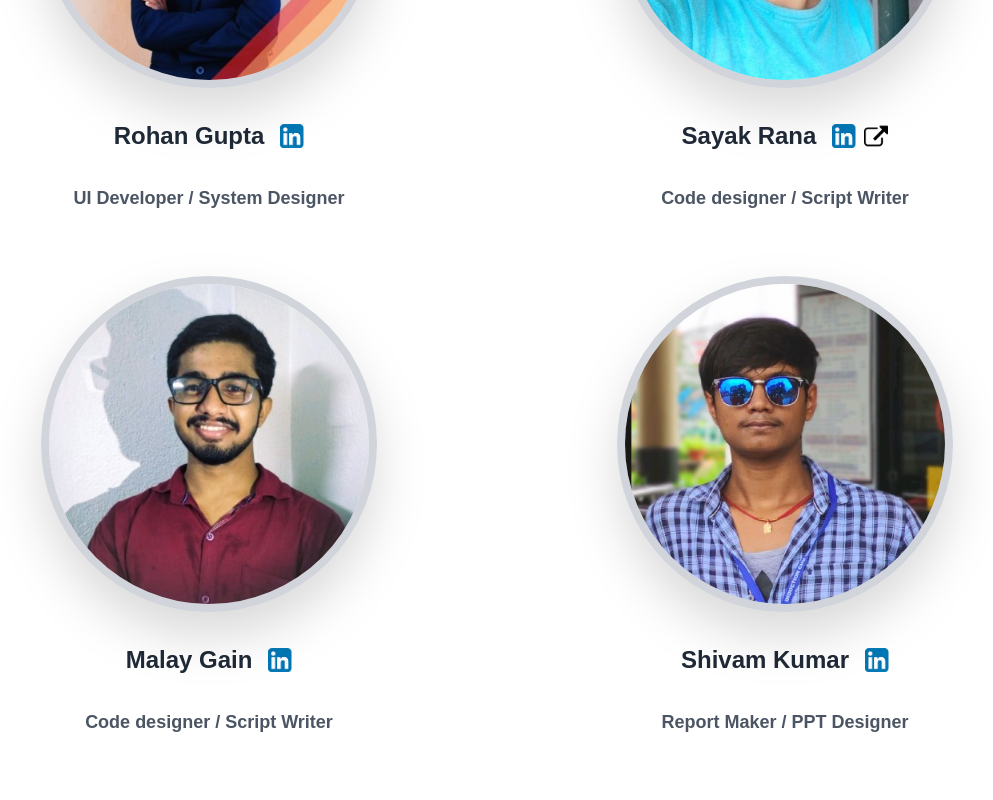
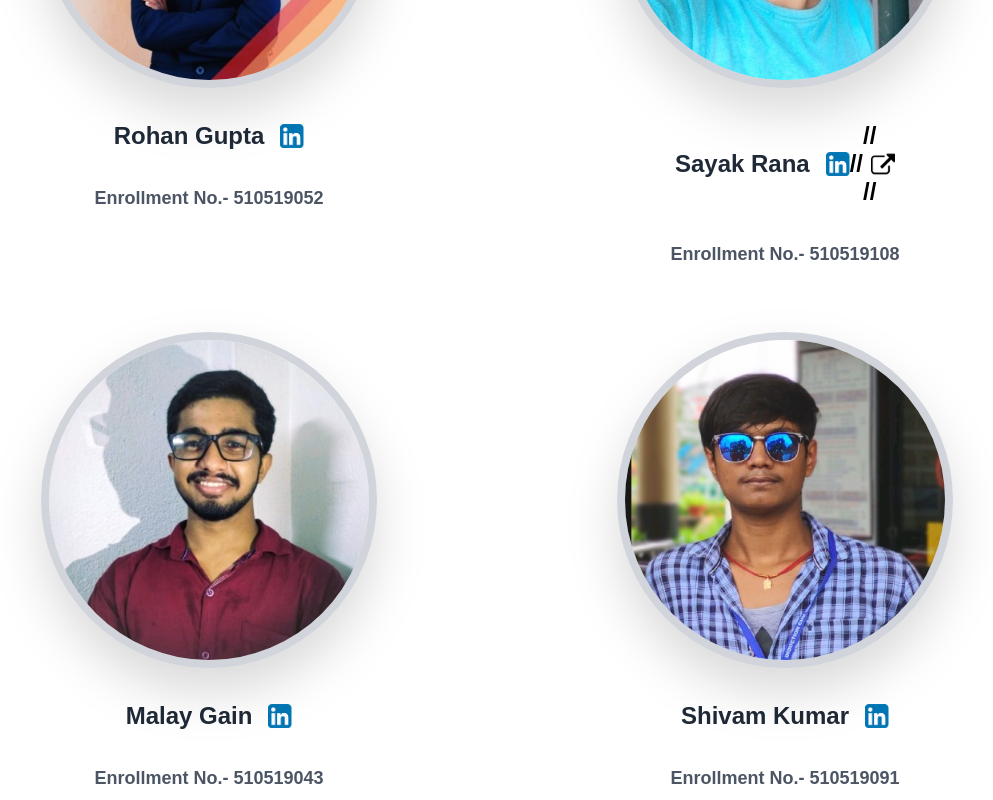
Before and after one commit to Mini-project-iiests/reference-editor, a React (Create React App) app: page /about in a window 1280 px wide. Shown: the part 360-1160 px from the top of the page, without its empty margins (143-1136 px from the left). Built offline with nearby package versions, Linux system fonts and the light colour scheme.

Commit message:
replaced tags with enrollment no.

```diff
--- a/src/containers/Home/about.js
+++ b/src/containers/Home/about.js
@@ -22,7 +22,7 @@ class About extends Component {
                 </a>
               </div>
               <div className="text-lg font-semibold text-gray-600">
-                UI Developer / System Designer
+                Enrollment No.- 510519052
               </div>
             </div>
           </Grid>
@@ -34,12 +34,12 @@ class About extends Component {
                 <a href="https://www.linkedin.com/in/sayak-rana-125a48192/" target="_blank">
                   <img className="w-6" src="/linkedin.png" alt=""/>
                 </a>
-                <a href="https://github.com/Mini-project-iiests/reference-editor/blob/master_sayak_ref/index.html" target="_blank">
-                  <img className="w-6 ml-2" src="link.png" alt=""/>
-                </a>
+//                 <a href="https://github.com/Mini-project-iiests/reference-editor/blob/master_sayak_ref/index.html" target="_blank">
+//                   <img className="w-6 ml-2" src="link.png" alt=""/>
+//                 </a>
               </div>
               <div className="text-lg font-semibold text-gray-600">
-                Code designer / Script Writer
+                Enrollment No.- 510519108
               </div>
             </div>
           </Grid>
@@ -55,7 +55,7 @@ class About extends Component {
                 </a>
               </div>
               <div className="text-lg font-semibold text-gray-600">
-                Code designer / Script Writer
+                Enrollment No.- 510519043
               </div>
             </div>
           </Grid>
@@ -71,7 +71,7 @@ class About extends Component {
                 </a>
               </div>
               <div className="text-lg font-semibold text-gray-600">
-                Report Maker / PPT Designer
+                Enrollment No.- 510519091
               </div>
             </div>
           </Grid>
```
